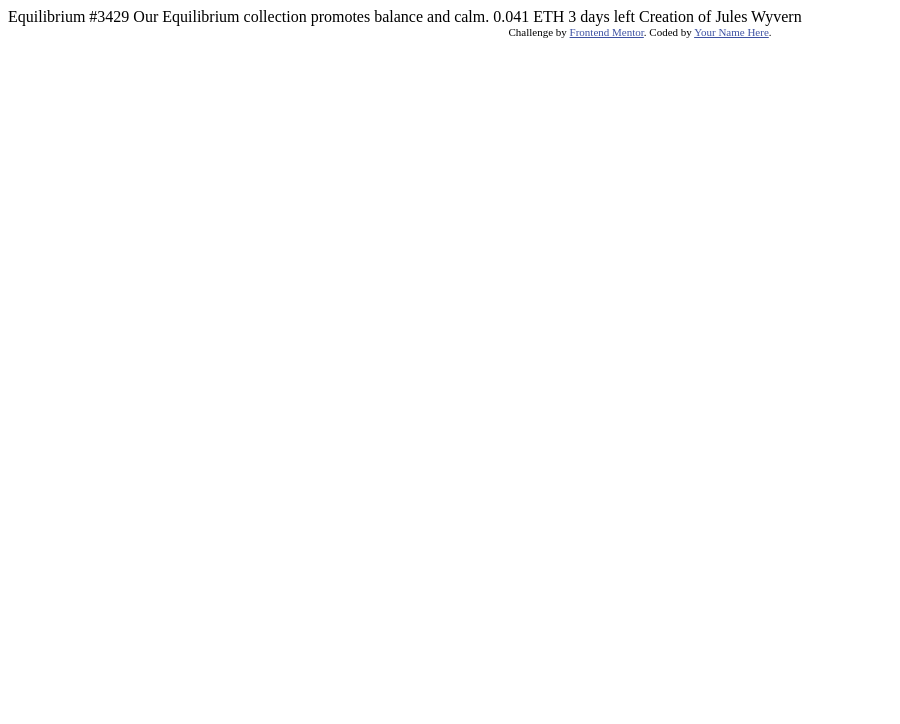
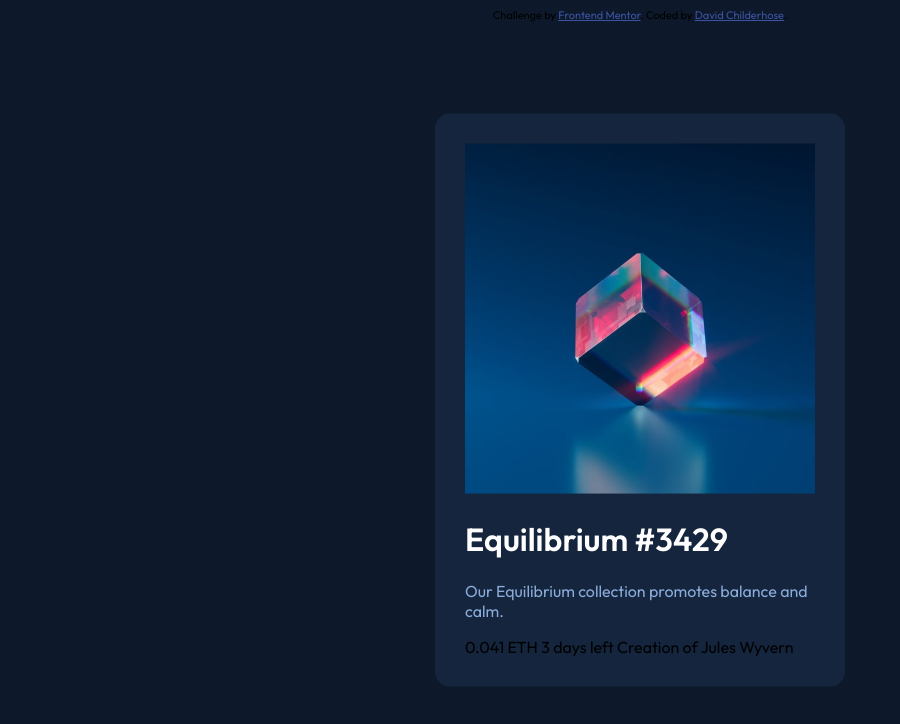
Before and after one commit to DavidofOrange/NFT-previewCard-component, a plain HTML site: page index.html in a window 1280 px wide. Shown: the whole page, without its empty margins (0-900 px from the left). Drawn offline with Linux system fonts and the light colour scheme.

Commit message:
added html tags and add sass styles

```diff
--- a/index.html
+++ b/index.html
@@ -3,31 +3,30 @@
 <head>
   <meta charset="UTF-8">
   <meta name="viewport" content="width=device-width, initial-scale=1.0"> <!-- displays site properly based on user's device -->
-
+  <link rel="stylesheet" href="style.css">
   <link rel="icon" type="image/png" sizes="32x32" href="./images/favicon-32x32.png">
 
   <title>Frontend Mentor | NFT preview card component</title>
-
-  <!-- Feel free to remove these styles or customise in your own stylesheet 👍 -->
-  <style>
-    .attribution { font-size: 11px; text-align: center; }
-    .attribution a { color: hsl(228, 45%, 44%); }
-  </style>
 </head>
 <body>
+  <main id="card">
+    <img id="equilibrium-img" src="images/image-equilibrium.jpg" alt="equilibrium-image">
+    <h1>Equilibrium #3429</h1>
+    <p class="main-text">Our Equilibrium collection
+      promotes balance and calm.
+    </p>
 
-  Equilibrium #3429
 
-  Our Equilibrium collection promotes balance and calm.
+    0.041 ETH
+    3 days left
 
-  0.041 ETH
-  3 days left
+    Creation of Jules Wyvern
+  </main>
 
-  Creation of Jules Wyvern
 
   <div class="attribution">
     Challenge by <a href="https://www.frontendmentor.io?ref=challenge" target="_blank">Frontend Mentor</a>.
-    Coded by <a href="#">Your Name Here</a>.
+    Coded by <a href="#">David Childerhose</a>.
   </div>
 </body>
 </html>
--- /dev/null
+++ b/main.scss
@@ -0,0 +1,55 @@
+@import url('https://fonts.googleapis.com/css2?family=Outfit:wght@300;400;600&display=swap');
+
+$colors: (
+    softBlue: hsl(215, 51%, 70%),
+    cyan: hsl(178, 100%, 50%),
+    mainBGDarkBlue: hsl(217, 54%, 11%),
+    cardBGDarkBlue: hsl(216, 50%, 16%),
+    lineDarkBlue: hsl(215, 32%, 27%),
+    white: hsl(0, 0%, 100%)
+);
+
+@function color($color){
+    @return map-get($colors, $color);
+}
+
+$fontStyles: (
+    pFontSize: 18px,
+
+);
+
+
+body {
+   font-family: 'Outfit', sans-serif;
+   background: color(mainBGDarkBlue);
+}
+
+#card {
+    background: color(cardBGDarkBlue);
+    position: absolute;
+    transform: translate(-50%, -50%);
+    left: 50%;
+    top: 50%;
+    max-width: 350px;
+    padding: 30px;
+    border-radius: 15px;
+}
+#equilibrium-img {
+    max-width: 350px;
+}
+
+h1 {
+    color: color(white);
+}
+
+.main-text {
+   color: color(softBlue);
+}
+
+.attribution {
+    font-size: 11px; text-align: center;
+}
+
+.attribution a {
+    color: hsl(228, 45%, 44%);
+}
```
Also changed, not shown: style.css (added), 1 other file.
